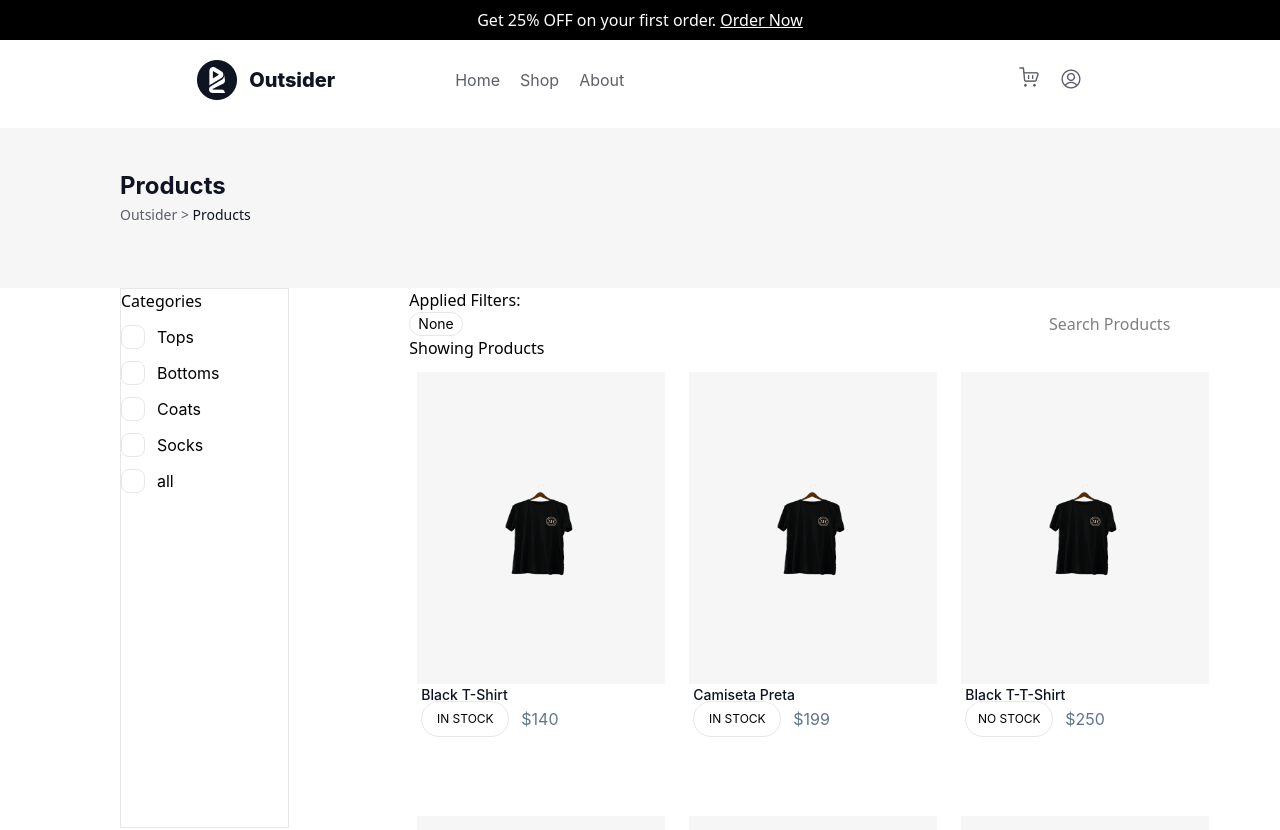
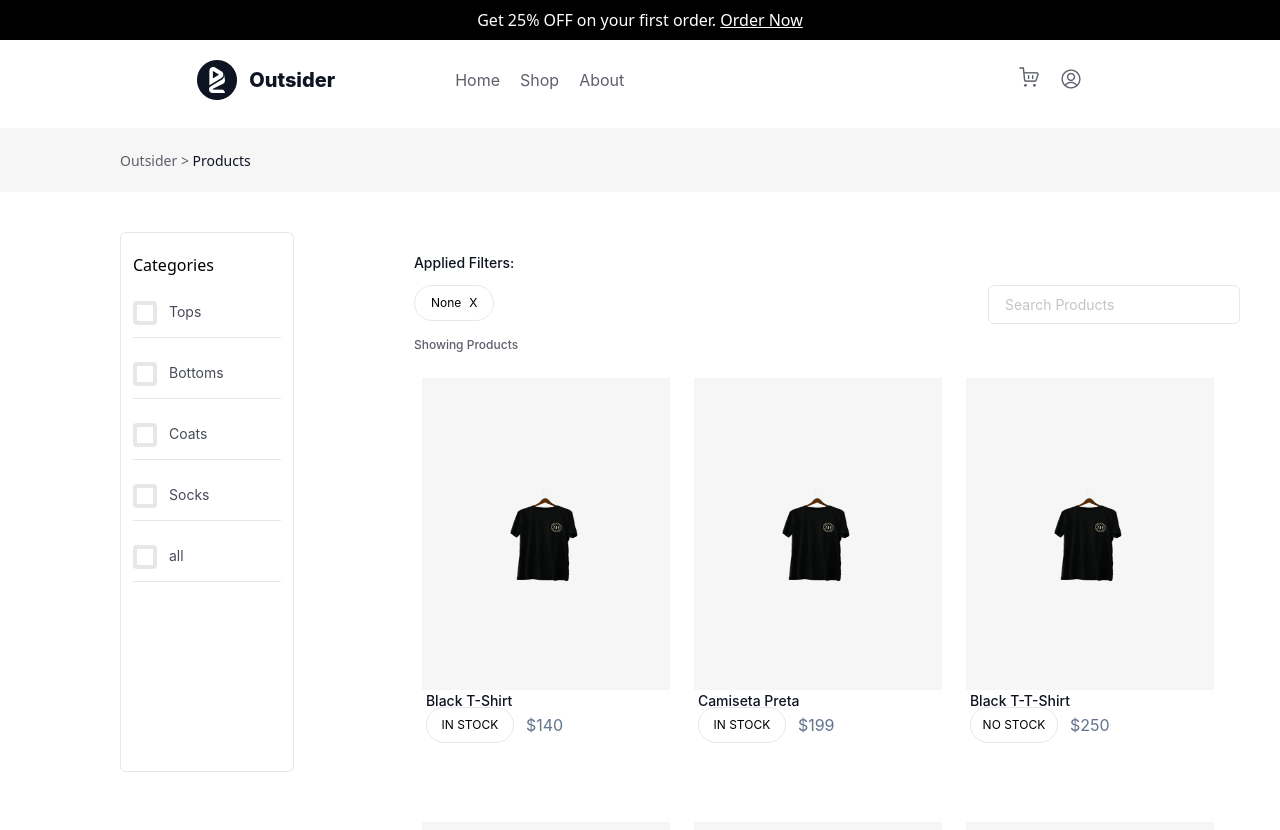
Before and after one commit to gui-fagundes/aws_react_dez24_d03, a React (Vite) app: page /products in a window 1280 px wide. Shown: the top 830 px of the page. Built offline with nearby package versions, Linux system fonts and the light colour scheme; no server answers; data requests are answered from the project's data file.

Commit message:
fix: fix responsive layout in some pages

```diff
--- a/src/Pages/About.tsx
+++ b/src/Pages/About.tsx
@@ -20,8 +20,8 @@ const About = () => {
 
         <div>
         <span className="flex gap-10 min-w-fit text-lg place-self-center">
-                <Link to="https://github.com/gui-fagundes"  className=""><img src="/src/icons/Github.png"></img></Link>
-                <Link to="https://www.linkedin.com/in/guilherme-lemos-180174262/"  className=""><img src="/src/icons/linkedIn.png" className="w-6 h-6"></img></Link>
+                <Link to="https://github.com/gui-fagundes"  className="" target="blank"><img src="/src/icons/Github.png"></img></Link>
+                <Link to="https://www.linkedin.com/in/guilherme-lemos-180174262/"  className="" target="blank"><img src="/src/icons/linkedIn.png" className="w-6 h-6"></img></Link>
               </span>
         </div>
       </div>
--- a/src/Pages/ProductDetail.tsx
+++ b/src/Pages/ProductDetail.tsx
@@ -66,7 +66,7 @@ const ProductDetail = () => {
     <div className="flex flex-col justify-center items-center">
       <BreadCrumbs currentPage={product.title} />
 
-      <div className="w-273 max-w-screen flex flex-row justify-center h-136">
+      <div className="w-273 max-w-screen flex flex-row justify-center h-136 mt-10">
         <div className="bg-bl-100 justify-center items-center max-w-[50%]">
           <img src={product.imagesUrl[0]} alt="" />
         </div>
--- a/src/Pages/ProductList.tsx
+++ b/src/Pages/ProductList.tsx
@@ -1,7 +1,7 @@
 import { useEffect, useState } from "react";
 import api from "../services/api";
-import BreadCrumbs from "../components/BreadCrumbs";
 import Card from "../components/Card";
+import BreadCrumbsSmall from "../components/BreadCrumbsSmall";
 
 const ProductList = () => {
   type productsProps = {
@@ -42,12 +42,16 @@ const ProductList = () => {
 
   return (
     <div className="flex flex-col">
-      <BreadCrumbs currentPage="Products" />
-      <div className="flex flex-row max-w-screen">
-        <div className="flex flex-col h-135 border-1 w-62 border-bl-100 mx-30 gap-3">
-          <h1>Categories</h1>
+      <BreadCrumbsSmall currentPage="Products" />
+      <div className="flex flex-col md:flex-row max-w-screen">
+        <div className="flex flex-row flex-wrap md:flex-col md:h-135 md:border-1 max-w-screen md:w-62 border-bl-100 rounded-md mx-30 my-10 gap-3 py-5 px-3">
+          <h1 className="hidden md:flex">Categories</h1>
           {["Tops", "Bottoms", "Coats", "Socks", "all"].map((category) => (
-            <label key={category} className="flex gap-3" htmlFor={category}>
+            <label
+              key={category}
+              className="flex gap-3 md:border-b-1 border-bl-100 py-3 text-bl-600 text-p1 font-inter"
+              htmlFor={category}
+            >
               <input
                 className="hidden peer"
                 type="radio"
@@ -55,26 +59,41 @@ const ProductList = () => {
                 name="categories"
                 id={category}
               />
-              <div className="border-1 border-bl-100 h-6 w-6 rounded-lg peer-checked:bg-bl-800 text-w-900 p-1"></div>
+              <div className="border-4 border-bl-100 h-6 w-6 rounded-sm peer-checked:bg-bl-600 text-w-900 p-1"></div>
               <span className="font-inter">{category.replace(/_/g, " ")}</span>
             </label>
           ))}
         </div>
-        <div className="flex flex-col w-full">
-          <h1>Applied Filters: </h1>
+        <div className="flex flex-col w-full py-5 md:py-15 md:pr-10 gap-3 px-20 md:pl-0">
+          <h1 className="text-p1 font-inter font-medium text-bl-900">
+            Applied Filters:{" "}
+          </h1>
           <div className="flex flex-row justify-between w-full">
             <div className="flex gap-3">
-              <h1 className="font-inter text-p1 border-1 border-bl-100 rounded-xl max-w-24 text-center px-2">{`${checkedValue === "all" ? "None" : checkedValue}`}</h1>
+              <h1 className="font-inter text-l1 border-1 border-bl-100 rounded-4xl max-w-28 max-h-9 text-center px-4 flex justify-around items-center gap-2">
+                {`${checkedValue === "all" ? "None" : checkedValue}`} <h2>X</h2>
+              </h1>
+              <h1
+                className={`font-inter text-l1 border-1 border-bl-100 rounded-4xl max-w-28 max-h-9 text-center px-4 justify-around items-center gap-2 ${
+                  inputValue ? "flex" : "hidden"
+                }`}
+              >
+                {`${inputValue ? inputValue : ""}`} <h2>X</h2>
+              </h1>
             </div>
             <div>
               <input
                 type="text"
                 placeholder="Search Products"
+                className="border-1 border-bl-100 rounded-md text-bl-300 outline-none px-4 py-2 font-inter text-p1"
                 onChange={handleInput}
               />
             </div>
           </div>
-          <div>Showing Products</div>
+          <div>
+            <h1 className="font-inter font-medium text-l1 text-bl-500">
+            Showing Products
+              </h1></div>
 
           <div className="flex flex-row justify-start gap-2 flex-wrap">
             {products
--- /dev/null
+++ b/src/components/BreadCrumbsSmall.tsx
@@ -0,0 +1,14 @@
+type Props = {
+    currentPage: string;
+}
+
+const BreadCrumbsSmall = ({currentPage}:Props) => {
+  return (
+    <div className='h-16 w-screen bg-w-100 mt-32 px-30 content-center'>
+        <h2 className="text-p1 text-bl-500 font-medium">{`Outsider > `} <b className="text-p1 font-medium text-bl-900">{currentPage}</b></h2>
+
+    </div>
+  )
+}
+
+export default BreadCrumbsSmall
--- a/src/components/Footer.tsx
+++ b/src/components/Footer.tsx
@@ -36,7 +36,7 @@ const Footer = () => {
             placeholder="Your email address"
             onChange={(e) => setNewsLetterEmail(e.target.value)}
           />
-          <button className="text-w-900 bg-bl-900 font-medium font-inter text-p1 text-center px-4 py-2 rounded-md h-[45px] w-[116px]"
+          <button className="text-w-900 bg-bl-900 font-medium font-inter text-p1 text-center px-4 py-2 rounded-md h-[45px] w-[116px] cursor-pointer"
           onClick={(e) => handleNewsLetterSubmit(e)}>
             Subscribe
           </button>
```
